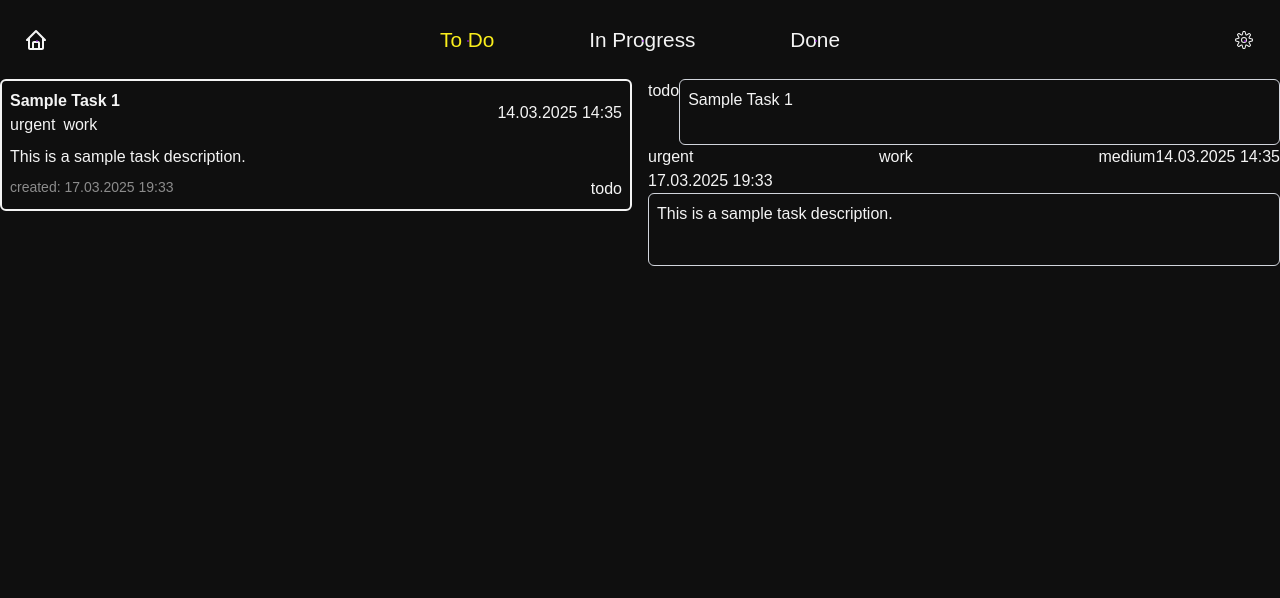
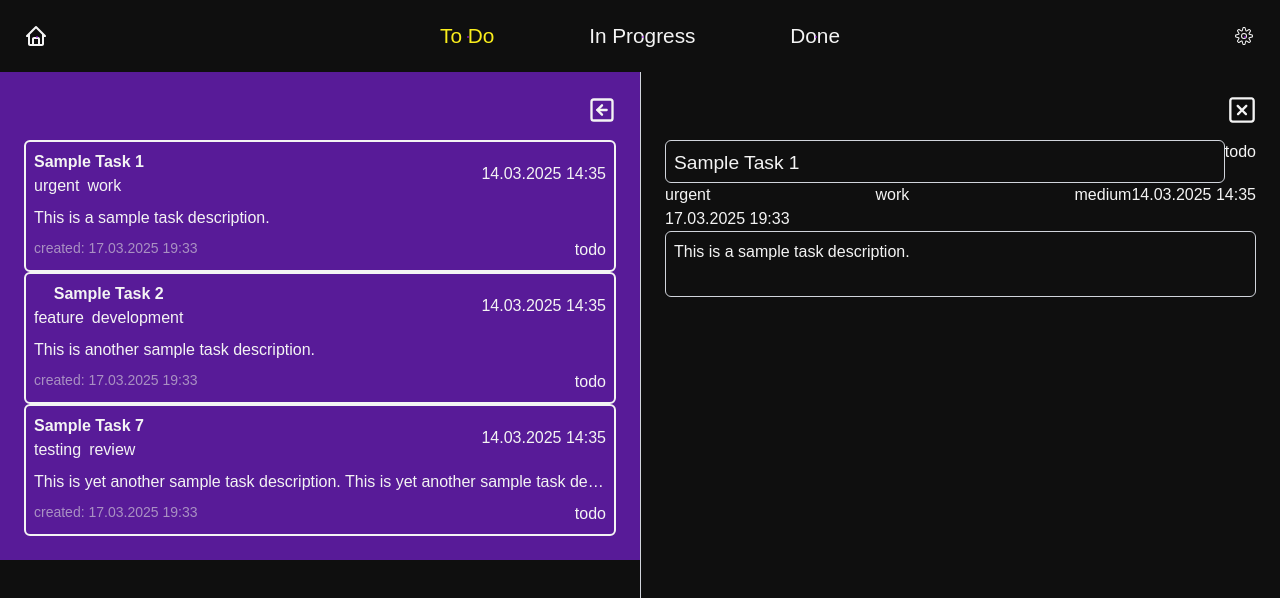
Before and after one commit to Uvoi/task-manager, a Next.js app: page /todo in a window 1280 px wide. Both pictures are taken after a click on the button 640 px from the left and 145 px from the top of the page. Shown: the top 598 px of the page. Built offline with nearby package versions, Linux system fonts and the light colour scheme.

Commit message:
feat(MainLayout, TaskLayout, TaskList): Added resizing divider; possibility to close task and hide task list

```diff
--- a/src/features/Todo/Todo.tsx
+++ b/src/features/Todo/Todo.tsx
@@ -20,17 +20,17 @@ const DEBUG_TASKS: Task[] = [
         id: 1,
         title: "Sample Task 2",
         description: "This is another sample task description.",
-        status: "in-progress",
+        status: "todo",
         dueDate: "14.03.2025 14:35",
         creationDate: "17.03.2025 19:33",
         priority: "high",
         tags: ["feature", "development"]
     },
     {
-        id: 2,
-        title: "Sample Task 3",
+        id: 7,
+        title: "Sample Task 7",
         description: "This is yet another sample task description. This is yet another sample task description. This is yet another sample task description.",
-        status: "done",
+        status: "todo",
         dueDate: "14.03.2025 14:35",
         creationDate: "17.03.2025 19:33",
         priority: "low",
--- a/src/shared/layouts/MainLayout/MainLayout.tsx
+++ b/src/shared/layouts/MainLayout/MainLayout.tsx
@@ -4,6 +4,9 @@ import { Task } from "@/entities/Task/model/types";
 import { TaskList } from "@/shared/ui/TaskList/TaskList"
 import { TaskLayout } from "../TaskLayout/TaskLayout";
 import { useTaskStore } from "@/shared/store/useTaskStore";
+import { useState } from "react";
+import { Button } from "@/shared/ui/Button/Button";
+import { LuSquareArrowRight } from "react-icons/lu";
 
 interface MainLayoutProps
 {
@@ -13,13 +16,56 @@ interface MainLayoutProps
 export const MainLayout = ({data}: MainLayoutProps) =>
 {
     const { selectedTaskId, addTask, deleteTask, getTask, selectTask, hasHydrated } = useTaskStore();
+    const [hide, setHide] = useState(false);
     if (!hasHydrated) return null;
     return(
         <div
-            className="flex gap-4"
+            className="flex min-h-[91vh]"
         >
-            <TaskList elements={data} add={addTask} del={deleteTask} select={selectTask} selected={selectedTaskId}/>
-            {selectedTaskId!==null && <TaskLayout task={getTask(selectedTaskId)}/>}
+            {!hide ?
+                <>
+                    <div className="flex-1 w-1/2">
+                        <TaskList elements={data} add={addTask} del={deleteTask} select={selectTask} selected={selectedTaskId} onHide={()=>setHide(true)} hideAccept={selectedTaskId!==null}/>
+                    </div>
+                    <div className="w-[1px] bg-gray-300 cursor-col-resize hover:bg-gray-400"
+                        onMouseDown={(e) => {
+                            const startX = e.clientX;
+                            const leftPanel = e.currentTarget.previousElementSibling as HTMLElement;
+                            const startWidth = leftPanel.offsetWidth;
+
+                            const onMouseMove = (e: MouseEvent) => {
+                                const container = leftPanel.parentElement as HTMLElement;
+                                const containerWidth = container.offsetWidth;
+                                const newWidth = startWidth + (e.clientX - startX);
+                                const clampedWidth = Math.max(300, Math.min(containerWidth - 300, newWidth));
+                                leftPanel.style.width = clampedWidth + 'px';
+                                leftPanel.style.flex = 'none';
+                            };
+
+                            const onMouseUp = () => {
+                                document.removeEventListener('mousemove', onMouseMove);
+                                document.removeEventListener('mouseup', onMouseUp);
+                            };
+
+                            document.addEventListener('mousemove', onMouseMove);
+                            document.addEventListener('mouseup', onMouseUp);
+                        }}
+                    />
+                </>
+            : <div>
+                <Button variant="tertiary"
+                    className="!px-2 h-full !bg-secondary !rounded-none"
+                    onClick={()=>setHide(false)}
+                >
+                    <LuSquareArrowRight size={28}/>
+                </Button>
+            </div>
+            }
+            {selectedTaskId!==null && (
+                <div className="flex-1 w-1/2">
+                    <TaskLayout task={getTask(selectedTaskId)} onClose={()=>selectTask(null)}/>
+                </div>
+            )}
         </div>
     )
 }
--- a/src/shared/layouts/TaskLayout/TaskLayout.tsx
+++ b/src/shared/layouts/TaskLayout/TaskLayout.tsx
@@ -1,14 +1,17 @@
 import { Task } from "@/entities/Task/model/types";
+import { Button } from "@/shared/ui/Button/Button";
 import { TextArea } from "@/shared/ui/TextArea/TextArea";
 import { useState } from "react";
+import { CgCloseR } from "react-icons/cg";
 
 interface TaskLayoutProps
 {
     task?: Task;
+    onClose: () => void;
 }
 
 
-export const TaskLayout = ({task}:TaskLayoutProps) =>
+export const TaskLayout = ({task, onClose}:TaskLayoutProps) =>
 {
     const [title, setTitle] = useState(task?.title)
     const [description, setDescription] = useState(task?.description)
@@ -22,16 +25,17 @@ export const TaskLayout = ({task}:TaskLayoutProps) =>
     }
     return(
         <div
-            className="w-1/2 flex flex-col"
+            className="w-full flex flex-col p-6"
         >
+            <Button variant="tertiary" className="self-end !p-0 mb-4" onClick={onClose}><CgCloseR size={28}/></Button>
             <div>
                 <div
                     className="flex"
                 >
+                    <TextArea value={title} onChange={handleEditTitle}
+                        className="w-full text-[1.2rem] h-[2.7rem]"
+                    />
                     <span>{task?.status}</span>
-                    <TextArea value={title} onChange={handleEditTitle}
-                        className="w-full resize-none"
-                    />
                 </div>
                 <div
                     className="flex justify-between"
@@ -53,7 +57,7 @@ export const TaskLayout = ({task}:TaskLayoutProps) =>
             </div>
             <div>
                 <TextArea value={description} onChange={handleEditDescription}
-                    className="w-full h-full resize-none"
+                    className="w-full h-full"
                 />
             </div>
         </div>
--- a/src/shared/ui/Header/Header.tsx
+++ b/src/shared/ui/Header/Header.tsx
@@ -28,7 +28,7 @@ export const Header = () =>
     console.log(TABS);
 
     return(
-        <div className="flex w-full justify-between items-center p-4">
+        <div className="flex w-full justify-between items-center p-4 h-[9vh]">
             <Link key={TABS[0].name} href={TABS[0].path} hoverStyle='border'
                 className={`[&_svg]:!h-[1.5rem] [&_svg]:!w-[1.5rem] ${TABS[0].isActive  && 'text-accent'}`}
             >
--- a/src/shared/ui/TaskList/TaskList.tsx
+++ b/src/shared/ui/TaskList/TaskList.tsx
@@ -1,5 +1,7 @@
 import { Task } from "@/entities/Task/model/types";
 import { TaskItem } from "./TaskItem";
+import { LuSquareArrowLeft } from "react-icons/lu";
+import { Button } from "../Button/Button";
 
 interface TaskListProps
 {
@@ -8,14 +10,17 @@ interface TaskListProps
     del: (id: number) => void;
     select: (id: number) => void;
     selected: number | null;
+    onHide: () => void;
+    hideAccept: boolean;
 }
 
-export const TaskList = ({elements, add, del, select, selected}:TaskListProps) =>
+export const TaskList = ({elements, add, del, select, selected, onHide, hideAccept}:TaskListProps) =>
 {
     return(
         <div
-            className="w-1/2 grow"
+            className="w-full flex flex-col bg-secondary p-6"
         >
+            {hideAccept && <Button variant="tertiary" className="self-end !p-0 mb-4" onClick={onHide}><LuSquareArrowLeft size={28}/></Button>}
             {elements && elements.length > 0 ? (
                 <ul
                     className="flex flex-col"
```
